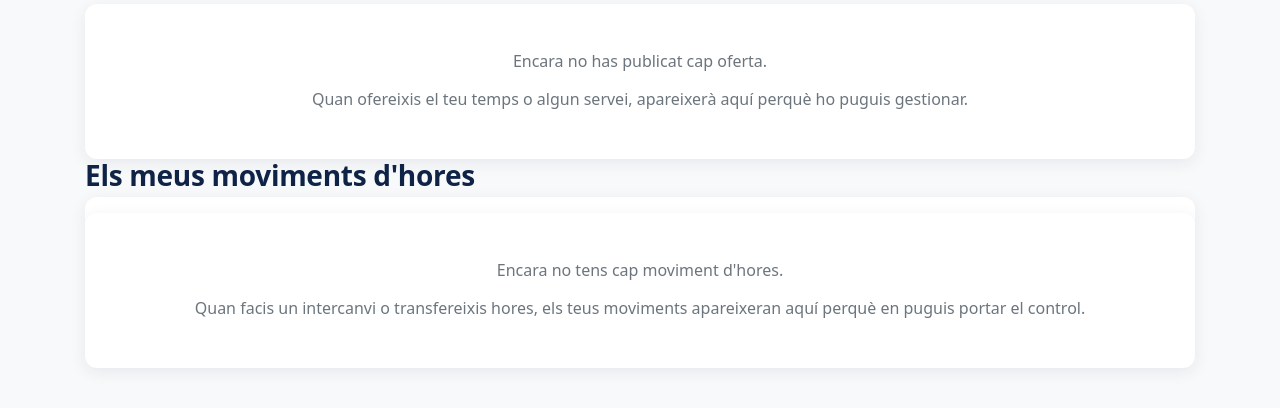
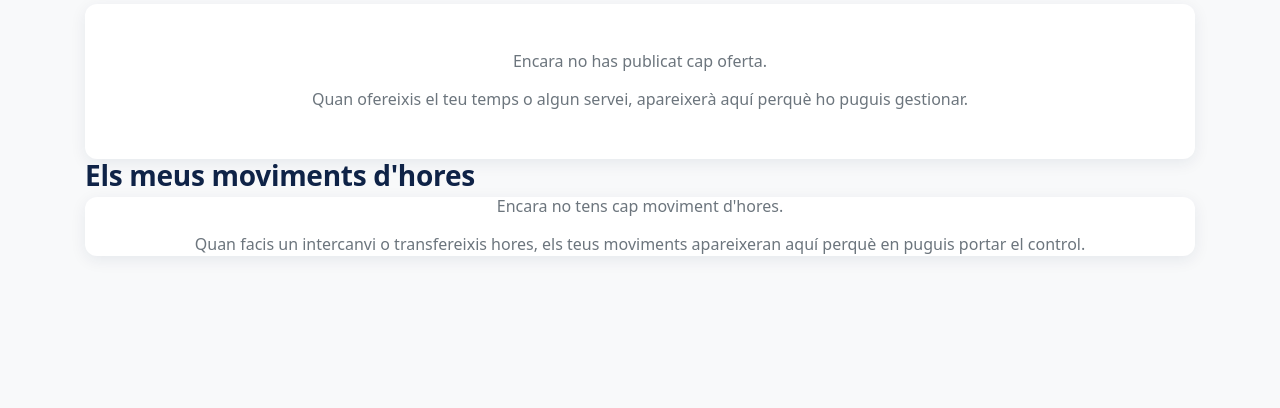
Before and after one commit to arnaufito/banc_de_temps, a Flask app: template templates/historial.html in a window 1280 px wide. Shown: the part 183-591 px from the top of the page. Run offline with Flask 3, Linux system fonts and the light colour scheme; the template is opened without the code that fills it, so the values that code supplies are empty.

Commit message:
historial

```diff
--- a/templates/historial.html
+++ b/templates/historial.html
@@ -70,7 +70,7 @@
                     </span>
                 </div>
             {% else %}
-            <div class="bt-buit text-center">
+            <div class="text-center">
                 <h4 class="text-muted mb-3">Encara no tens cap moviment d'hores.</h4>
                 <p class="text-secondary mb-0">Quan facis un intercanvi o transfereixis hores, els teus moviments apareixeran aquí perquè en puguis portar el control.</p>
             </div>
```
